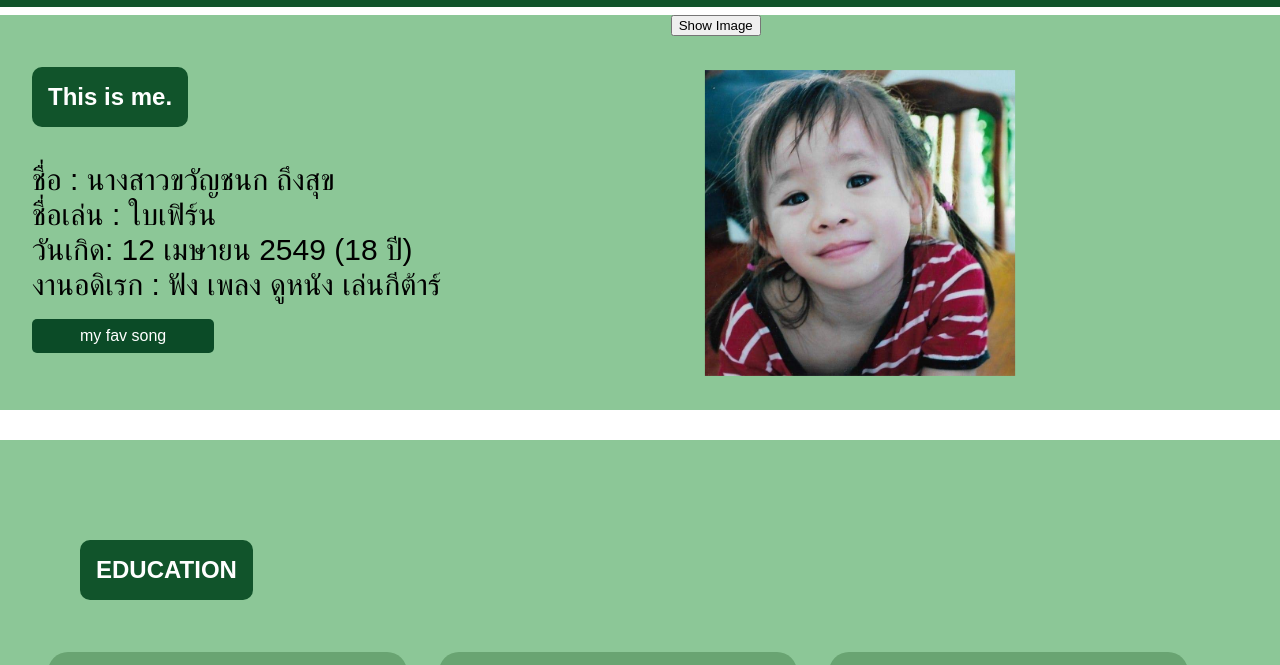
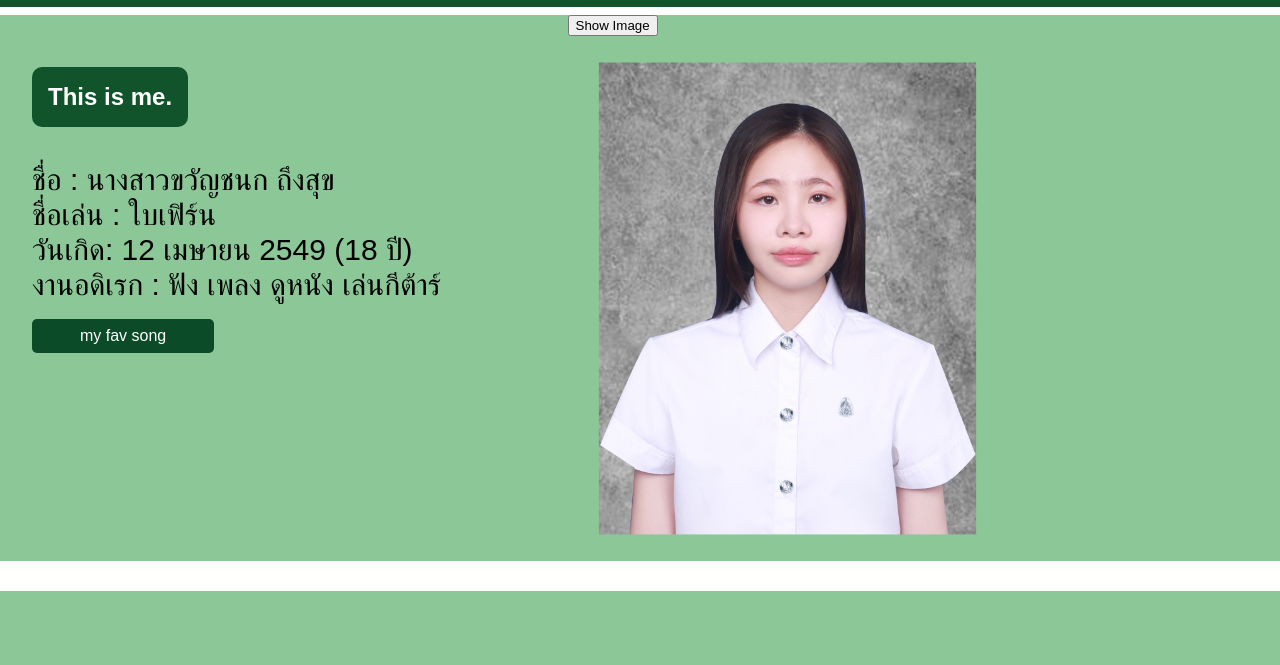
Before and after one commit to KwanchanokThungsuk/html-starter, a website: page body.html in a window 1280 px wide. Both pictures are taken after a click on the button "Show Image". Shown: the part 63-728 px from the top of the page. Drawn offline with Linux system fonts and the light colour scheme; grey boxes are pictures that could not be loaded.

Commit message:
Update body.html

```diff
--- a/body.html
+++ b/body.html
@@ -41,7 +41,7 @@
 
         <div class="hero-img">
           <button id="toggleButton" onclick="showImage()">Show Image</button>
-          <img id="myImage" src="imag/5E98361D-D180-49A9-9AA0-58A78A0EBFCB.jpg" alt="My Image">
+          <img id="myImage" src="imag/D48255F1-BE82-4B63-BB1F-D52D8B21A549.JPG" alt="My Image">
         </div>
      </div>
     </div>
```
